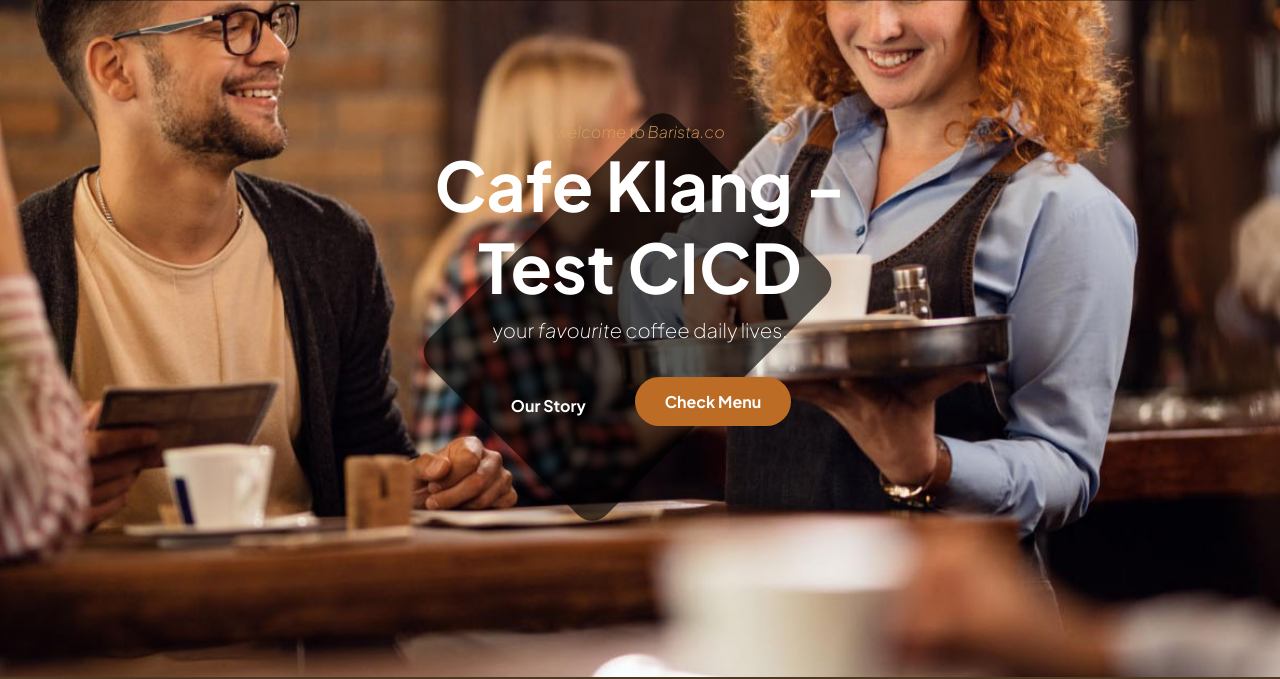
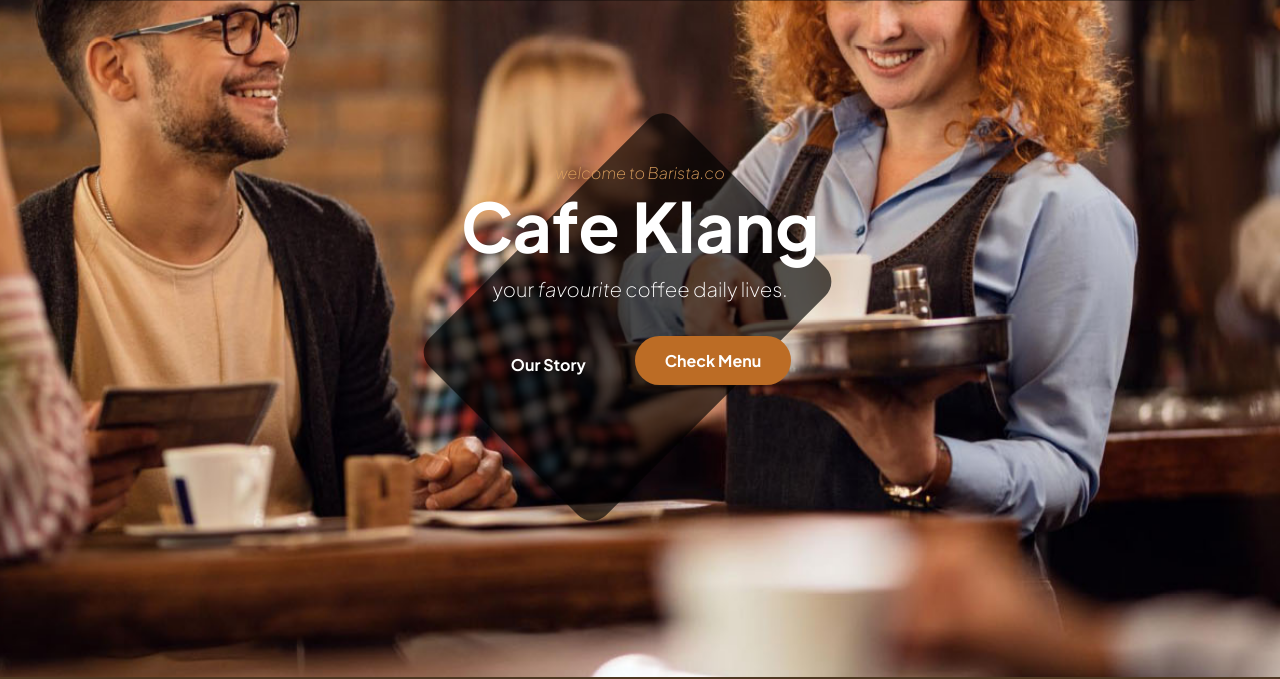
Before and after one commit to didin012/my-cicd, a plain HTML site: page index.html in a window 1280 px wide. Shown: the part 123-802 px from the top of the page. Drawn offline with Linux system fonts and the light colour scheme.

Commit message:
reverted change

```diff
--- a/index.html
+++ b/index.html
@@ -91,7 +91,7 @@ Bootstrap 5 HTML CSS Template
                             <div class="col-lg-6 col-12 mx-auto">
                                 <em class="small-text">welcome to Barista.co</em>
 
-                                <h1>Cafe Klang - Test CICD</h1>
+                                <h1>Cafe Klang</h1>
 
                                 <p class="text-white mb-4 pb-lg-2">
                                     your <em>favourite</em> coffee daily lives.
```
Also changed, not shown: 1 other file.
